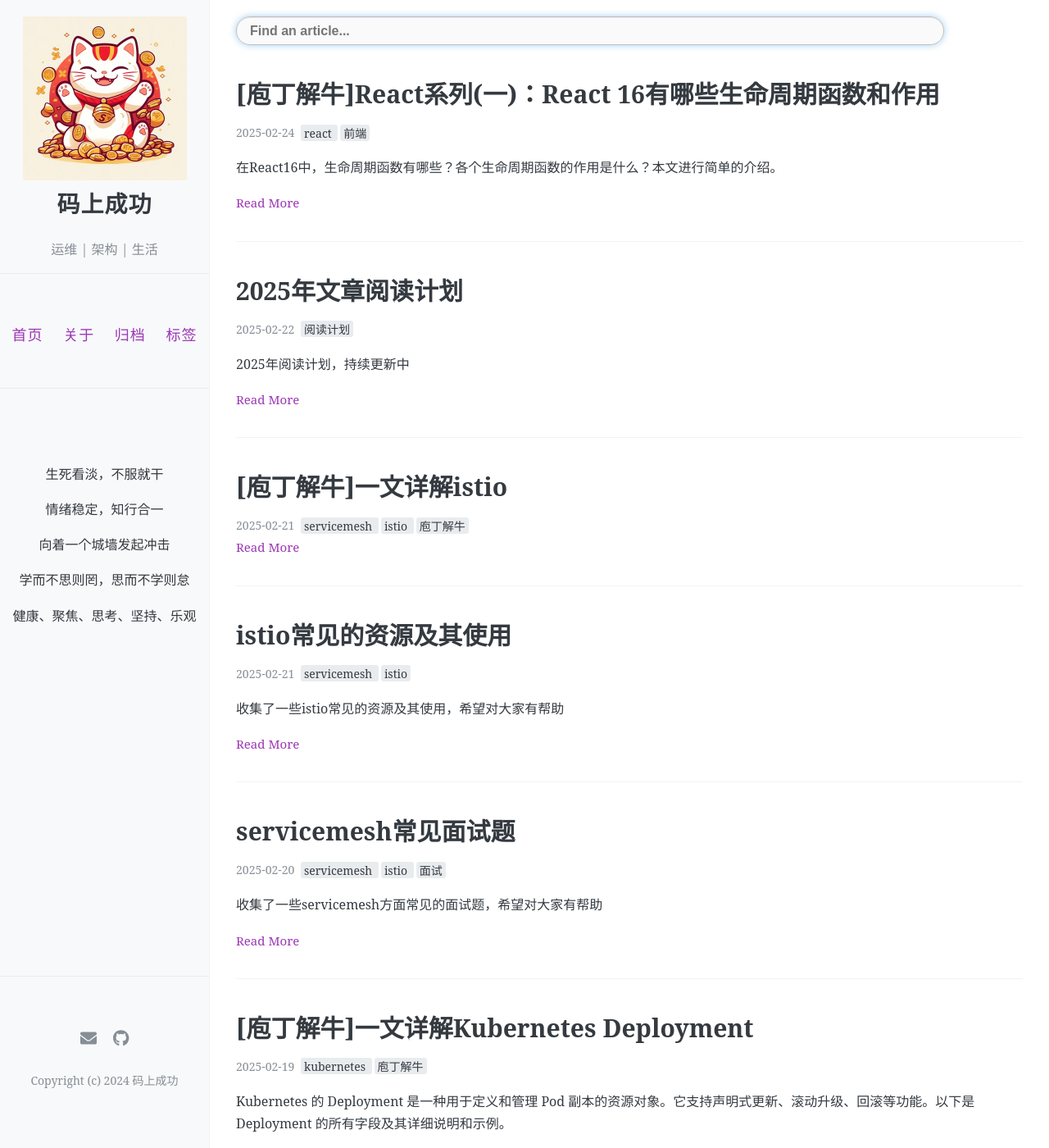
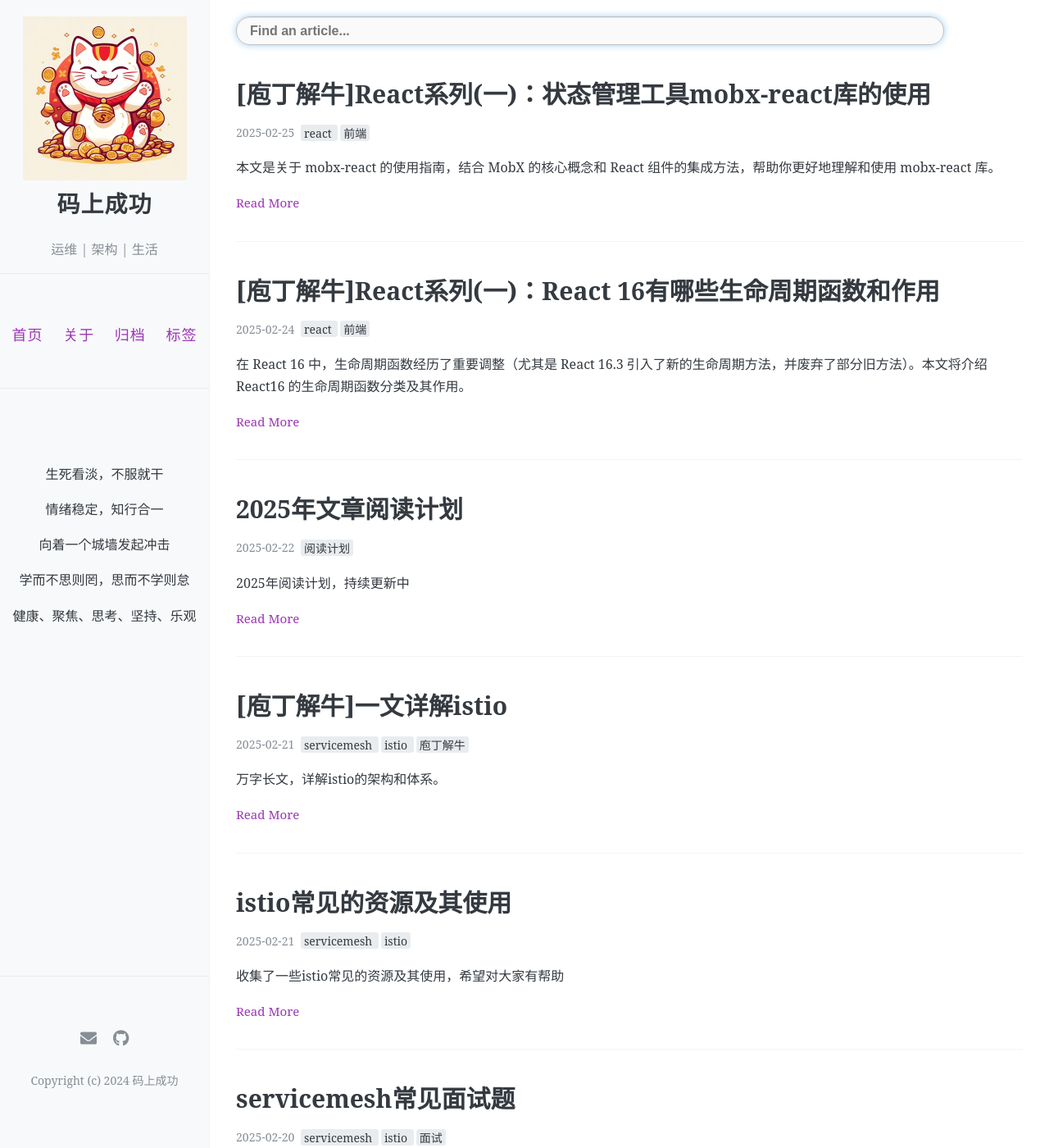
Before and after one commit to swh0318/swh0318.github.io, a Jekyll site: the page built from index.html, in a window 1280 px wide and 1400 px high. Shown: the whole window at 82% size. Built offline with Jekyll 4.4.1, drawn with Linux system fonts in a browser that asks for light colours; the list of posts is cut into pages by our own code; comment, search, counter and statistics services are not loaded; some of the changed lines change nothing that is shown; some of the changed text lies outside the part shown.

Commit message:
提交文章：mobx-react库的使用

````diff
--- a/_posts/2025/2025-02-23-istio_detail.md
+++ b/_posts/2025/2025-02-23-istio_detail.md
@@ -7,10 +7,12 @@ comments: false
 author: 小辣条
 toc : true
 ---
+万字长文，详解istio的架构和体系。
 
 <!-- more -->
 
 
 
 
-# 参考
+---
+### 保持好奇，勇敢打破边界，做永远不被定义的人，祝你快乐❤️
--- a/_posts/2025/2025-02-24-react-series-1.md
+++ b/_posts/2025/2025-02-24-react-series-1 copy.md
@@ -7,9 +7,8 @@ comments: false
 author: 小辣条
 toc : false
 ---
-在React16中，生命周期函数有哪些？各个生命周期函数的作用是什么？本文进行简单的介绍。
+在 React 16 中，生命周期函数经历了重要调整（尤其是 React 16.3 引入了新的生命周期方法，并废弃了部分旧方法）。本文将介绍React16 的生命周期函数分类及其作用。
 <!-- more -->
-在 React 16 中，生命周期函数经历了重要调整（尤其是 React 16.3 引入了新的生命周期方法，并废弃了部分旧方法）。以下是 React 16 的生命周期函数分类及其作用：
 
 ---
 
--- /dev/null
+++ b/_posts/2025/2025-02-25-react-series-2.md
@@ -0,0 +1,260 @@
+---
+layout: post
+title: "[庖丁解牛]React系列(一)：状态管理工具mobx-react库的使用"
+date: 2025-02-25
+tags: [react, 前端]
+comments: false
+author: 小辣条
+toc : false
+---
+本文是关于 mobx-react 的使用指南，结合 MobX 的核心概念和 React 组件的集成方法，帮助你更好地理解和使用 mobx-react 库。
+<!-- more -->
+
+---
+
+### 一、安装与配置
+1. **安装依赖**
+   ```bash
+   npm install mobx mobx-react
+   # 或
+   yarn add mobx mobx-react
+   ```
+
+2. **启用装饰器语法（可选）**
+   如果使用装饰器语法（如 `@observable`, `@action`），需配置 Babel 或 TypeScript：
+   - **Babel**：安装插件 `@babel/plugin-proposal-decorators`
+     ```bash
+     npm install --save-dev @babel/plugin-proposal-decorators
+     ```
+     在 `.babelrc` 中添加配置：
+     ```json
+     {
+       "plugins": [
+         ["@babel/plugin-proposal-decorators", { "legacy": true }]
+       ]
+     }
+     ```
+
+   - **TypeScript**：在 `tsconfig.json` 中启用：
+     ```json
+     {
+       "compilerOptions": {
+         "experimentalDecorators": true,
+         "emitDecoratorMetadata": true
+       }
+     }
+     ```
+
+---
+
+### 二、核心概念与用法
+#### 1. 创建 Store（状态管理）
+使用 `observable`、`action` 和 `computed` 定义可观察状态和操作：
+```javascript
+import { observable, action, computed, makeObservable } from 'mobx';
+
+class CounterStore {
+  constructor() {
+    makeObservable(this); // 非装饰器语法需调用
+  }
+
+  @observable count = 0; // 可观察状态
+
+  @action // 定义动作（修改状态）
+  increment = () => {
+    this.count++;
+  };
+
+  @action
+  decrement = () => {
+    this.count--;
+  };
+
+  @computed // 计算属性
+  get doubleCount() {
+    return this.count * 2;
+  }
+}
+
+const counterStore = new CounterStore();
+export default counterStore;
+```
+
+---
+
+#### 2. 将 Store 注入 React 组件
+使用 `Provider` 和 `inject` 将 Store 传递给组件树。
+
+**根组件**（`App.js`）：
+```jsx
+import { Provider } from 'mobx-react';
+import CounterStore from './stores/CounterStore';
+
+function App() {
+  return (
+    <Provider counterStore={CounterStore}>
+      <CounterComponent />
+    </Provider>
+  );
+}
+```
+
+**子组件**（类组件）：
+```jsx
+import { inject, observer } from 'mobx-react';
+
+@inject('counterStore') // 注入 Store
+@observer // 观察状态变化
+class CounterComponent extends React.Component {
+  render() {
+    const { counterStore } = this.props;
+    return (
+      <div>
+        <p>Count: {counterStore.count}</p>
+        <button onClick={counterStore.increment}>+</button>
+        <button onClick={counterStore.decrement}>-</button>
+        <p>Double: {counterStore.doubleCount}</p>
+      </div>
+    );
+  }
+}
+```
+
+**函数组件**（Hooks）：
+```jsx
+import { observer } from 'mobx-react';
+import { useStore } from './stores/CounterStore'; // 直接导入 Store 实例
+
+const CounterComponent = observer(() => {
+  const counterStore = useStore(); // 或通过 useContext 获取
+  return (
+    <div>
+      <p>Count: {counterStore.count}</p>
+      <button onClick={counterStore.increment}>+</button>
+      <button onClick={counterStore.decrement}>-</button>
+    </div>
+  );
+});
+```
+
+---
+
+#### 3. 使用 `observer` 包裹组件
+- **作用**：自动追踪组件内使用的可观察状态，并在状态变化时触发重新渲染。
+- **注意**：只有被 `observer` 包裹的组件才会响应状态变化。
+
+---
+
+### 三、异步操作处理
+使用 `action` 包裹异步操作，或在回调中调用 `runInAction`：
+```javascript
+import { observable, action, runInAction } from 'mobx';
+
+class UserStore {
+  @observable users = [];
+  @observable isLoading = false;
+
+  @action
+  fetchUsers = async () => {
+    this.isLoading = true;
+    try {
+      const response = await fetch('/api/users');
+      const users = await response.json();
+      runInAction(() => { // 在异步回调中更新状态
+        this.users = users;
+        this.isLoading = false;
+      });
+    } catch (error) {
+      runInAction(() => {
+        this.isLoading = false;
+      });
+    }
+  };
+}
+```
+
+---
+
+### 四、最佳实践
+1. **最小化观察范围**
+   使用 `@observer` 仅包裹需要响应状态变化的组件，避免不必要的渲染。
+
+2. **避免直接修改状态**
+   始终通过 `@action` 修改状态，启用严格模式确保规范：
+   ```javascript
+   import { configure } from 'mobx';
+   configure({ enforceActions: "observed" }); // 强制通过 action 修改状态
+   ```
+
+3. **优化性能**
+   - 使用 `@computed` 缓存计算结果。
+   - 对于列表渲染，为列表项添加唯一 `key`，并使用 `observer` 包裹单个项组件。
+
+---
+
+### 五、常见问题
+1. **装饰器语法报错**
+   - 确保 Babel/TypeScript 配置正确。
+   - 或改用非装饰器语法（如 `makeObservable`）。
+
+2. **组件未更新**
+   - 检查是否遗漏了 `@observer`。
+   - 确认状态修改是通过 `@action` 进行的。
+
+3. **循环依赖**
+   - 避免在 Store 之间直接相互引用，可通过依赖注入解决。
+
+---
+
+### 六、完整示例
+**Store**（`CounterStore.js`）：
+```javascript
+import { observable, action, computed, makeObservable } from 'mobx';
+
+class CounterStore {
+  constructor() {
+    makeObservable(this);
+  }
+
+  @observable count = 0;
+
+  @action
+  increment = () => {
+    this.count++;
+  };
+
+  @action
+  decrement = () => {
+    this.count--;
+  };
+
+  @computed
+  get doubleCount() {
+    return this.count * 2;
+  }
+}
+
+export default new CounterStore();
+```
+
+**组件**（`Counter.jsx`）：
+```jsx
+import { observer } from 'mobx-react';
+import counterStore from './CounterStore';
+
+const Counter = observer(() => {
+  return (
+    <div>
+      <p>Count: {counterStore.count}</p>
+      <button onClick={counterStore.increment}>+</button>
+      <button onClick={counterStore.decrement}>-</button>
+      <p>Double: {counterStore.doubleCount}</p>
+    </div>
+  );
+});
+
+export default Counter;
+```
+
+---
+### 保持好奇，勇敢打破边界，做永远不被定义的人，祝你快乐❤️
````
